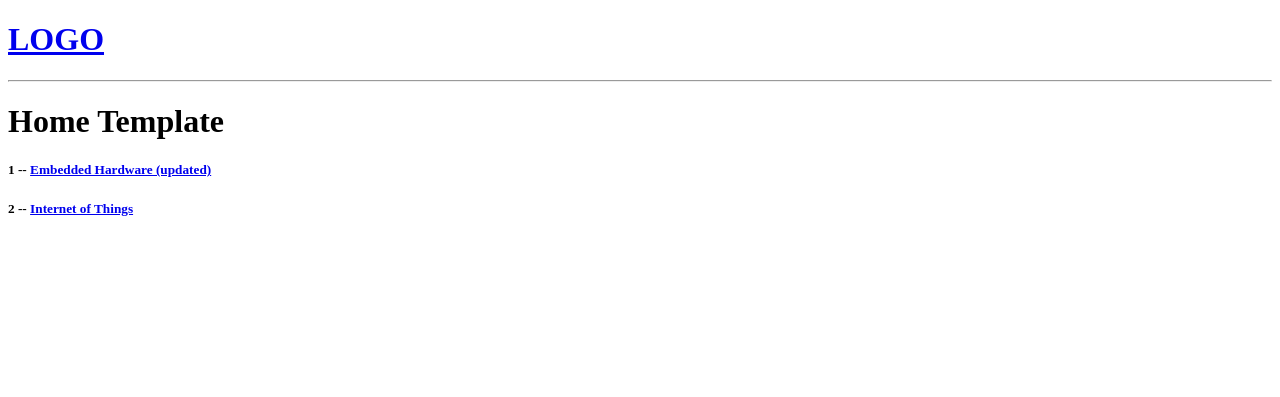
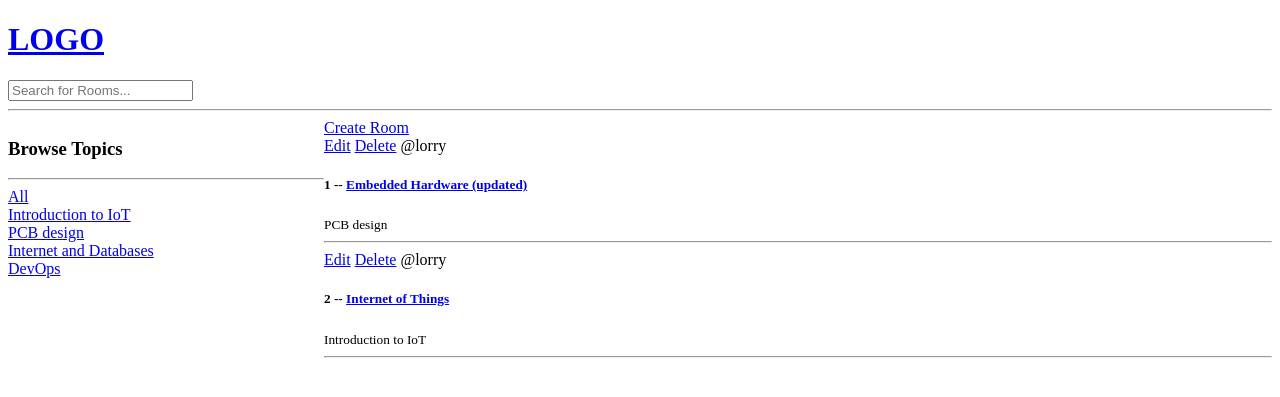
Before and after one commit to lorrykomolo/Adanian_project_studyroom, a Django app: page / in a window 1280 px wide. Shown: the top 397 px of the page. Run offline with Django 3.2, Linux system fonts and the light colour scheme; data comes from the database, SQL or seed files in the repository; both versions use the stored data as it was after the commit.

Commit message:
navigation and serch bars

```diff
--- a/base/admin.py
+++ b/base/admin.py
@@ -2,6 +2,8 @@ from django.contrib import admin
 
 # Register your models here.
 
-from .models import Room
+from .models import Room, Topic, Message
 
 admin.site.register(Room)
+admin.site.register(Topic)
+admin.site.register(Message)
--- a/base/models.py
+++ b/base/models.py
@@ -20,13 +20,17 @@ class Room(models.Model):
     updated = models.DateTimeField(auto_now=True)
     created = models.DateTimeField(auto_now_add=True)
 
+
+    class Meta:
+        ordering = ['-updated', '-created']
+
     def __str__(self):
         return self.name
 
 
-    class Message(models.Model):
+class Message(models.Model):
         user = models.ForeignKey(User, on_delete=models.CASCADE)
-        room = models.ForeignKey(Topic, on_delete=models.CASCADE)
+        room = models.ForeignKey(Room, on_delete=models.CASCADE)
         body = models.TextField()
         updated = models.DateTimeField(auto_now=True)
         created = models.DateTimeField(auto_now_add=True)
--- a/base/templates/base/home.html
+++ b/base/templates/base/home.html
@@ -2,18 +2,49 @@
 
 {% block content %}
 
-<h1>Home Template</h1>
+<style>
+    .home-container{
+        display: grid;
+        grid-template-columns: 1fr 3fr;
+    }
+</style>
 
 
-<div>
+<div class="home-container">
 
     <div>
-        {% for room in rooms %}
+        <h3>Browse Topics</h3>
+        <hr>
+
+        <div>
+            <a href="{% url 'home' %}">All</a>
+        </div>
+
+        {% for topic in topics %}
             <div>
-                <h5>{{room.id}} -- <a href="{% url 'room' room.id %}">{{room.name}}</a></h5>
+                <a href="{% url 'home' %}?q={{topic.name}}">{{topic.name}}</a>
             </div>
+        {% endfor %}
+    </div>
 
-        {% endfor %}
+    <div>
+
+        <a href="{% url 'create-room' %}">Create Room</a>
+
+        <div>
+            {% for room in rooms %}
+                <div>
+                    <a href="{% url 'update-room' room.id %}">Edit</a>
+                    <a href="{% url 'delete-room' room.id %}">Delete</a>
+                    <span>@{{room.host.username}}</span>
+                    <h5>{{room.id}} -- <a href="{% url 'room' room.id %}">{{room.name}}</a></h5>
+                    <small>{{room.topic.name}}</small>
+                    <hr>
+                </div>
+
+            {% endfor %}
+        </div>
+
     </div>
 
 </div>
--- a/base/urls.py
+++ b/base/urls.py
@@ -4,4 +4,8 @@ from . import views
 urlpatterns = [
     path('', views.home, name="home"),
     path('room/<str:pk>/', views.room, name="room"),
+
+    path('create-room/', views.createRoom, name="create-room"),
+    path('update-room/<str:pk>/', views.updateRoom, name="update-room"),
+    path('delete-room/<str:pk>/', views.deleteRoom, name="delete-room"),
 ]
--- a/base/views.py
+++ b/base/views.py
@@ -1,18 +1,29 @@
-from django.shortcuts import render
-from .models import Room
+from django.shortcuts import render, redirect
+from .models import Room, Topic
+from django.db.models import Q
+from .forms import RoomForm
 
 # Create your views here.
 
 #rooms = [
 #    {'id':1, 'name':'Lets'},
-#   {'id':2, 'name':'Code'},
+#    {'id':2, 'name':'Code'},
 #    {'id':3, 'name':'Together'},
-
+# ]
 
 
 def home(request):
-    rooms = Room.objects.all()
-    context = {'rooms': rooms}
+    q = request.GET.get('q') if request.GET.get('q') != None else ''
+
+    rooms = Room.objects.filter(
+        Q(topic__name__icontains=q) |
+        Q(name__icontains=q) |
+        Q(description__icontains=q)
+        )
+
+    topics = Topic.objects.all()
+
+    context = {'rooms': rooms,'topics': topics}
     return render(request, 'base/home.html', context)
 
 
@@ -20,3 +31,37 @@ def room(request, pk):
     room = Room.objects.get(id=pk)
     context = {'room': room}
     return render(request, 'base/room.html', context)
+
+
+def createRoom(request):
+    form = RoomForm()
+
+    if request.method =='POST':
+        form = RoomForm(request.POST)
+        if form.is_valid():
+            form.save()
+            return redirect('home')
+
+    context = {'form': form}
+    return render(request, 'base/room_form.html', context)
+
+def updateRoom(request, pk):
+    room = Room.objects.get(id=pk)
+    form = RoomForm(instance=room)
+
+    if request.method == 'POST':
+        form = RoomForm(request.POST, instance=room)
+        if form.is_valid():
+            form.save()
+            return redirect('home')
+
+    context = {'form': form}
+    return render(request, 'base/room_form.html', context)
+
+
+def deleteRoom(request, pk):
+    room = Room.objects.get(id=pk)
+    if request.method == 'POST':
+        room.delete()
+        return redirect('home')
+    return render(request, 'base/delete.html', {'obj':room})
--- a/templates/navbar.html
+++ b/templates/navbar.html
@@ -2,4 +2,8 @@
     <h1>LOGO</h1>
 </a>
 
+<form method="GET" action="{% url 'home' %}">
+    <input type="text" name="q" placeholder="Search for Rooms..."/>
+</form>
+
 <hr>
```
Also changed, not shown: base/forms.py (added, +7 -0 lines), base/templates/base/delete.html (added, +13 -0 lines), base/templates/base/room_form.html (added, +14 -0 lines), templates/home.html (deleted, +0 -21 lines), base/migrations/0003_alter_message_room.py (added), db.sqlite3.
